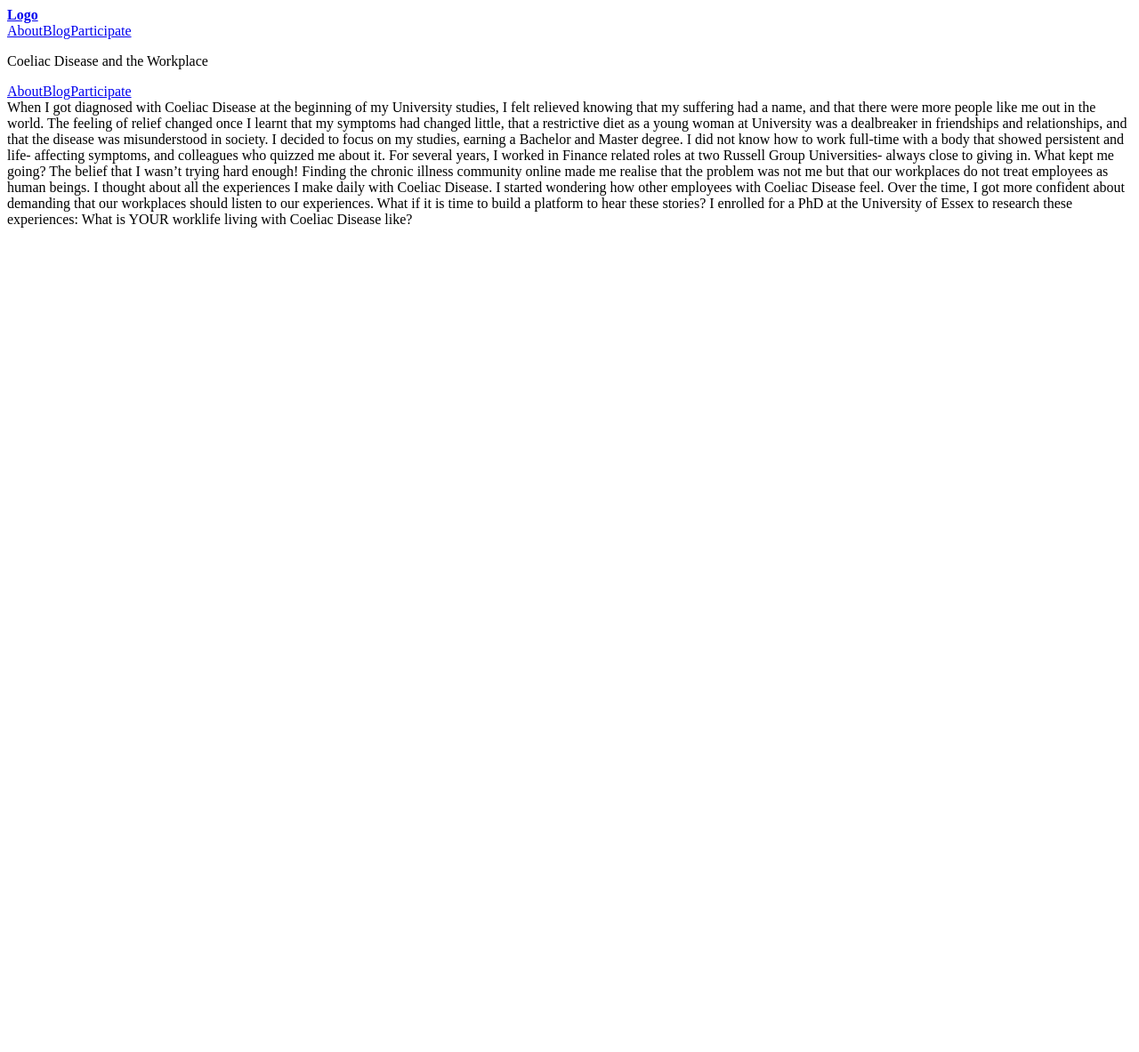
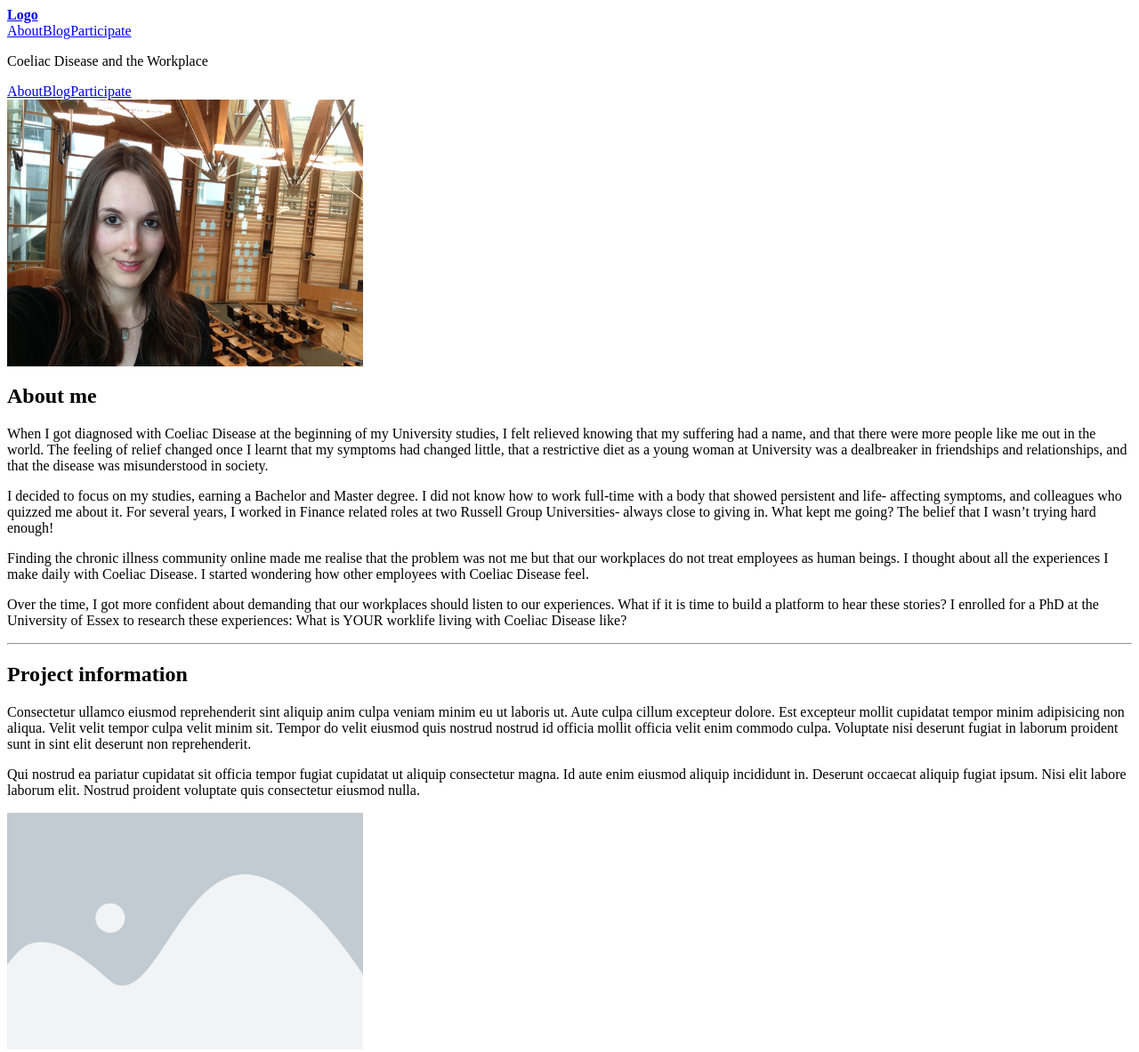
Before and after one commit to Glutenowhere/website, a Gatsby site: page /about in a window 1280 px wide. Shown: the whole page at 89% size. Before the commit the page ends 800 px from the top, so only its background shows below. Built offline with nearby package versions, Linux system fonts and the light colour scheme; Gatsby itself is replaced by a stand-in of ours; some icons are missing.

Commit message:
setup gatsby-node and about page

```diff
--- /dev/null
+++ b/gatsby-node.js
@@ -0,0 +1,29 @@
+const { graphql } = require("gatsby");
+const path = require("path");
+
+
+exports.onCreateNode = ({ node, actions }) => {
+    const { createNodeField } = actions
+
+
+    // Add a category field to all MarkdownRemark nodes
+    const contentDir = path.resolve("./src/content");
+
+    if (node.internal.type === "MarkdownRemark") {
+        const category = path.dirname(
+            path.relative(contentDir, node.fileAbsolutePath)
+        )
+    const fields = {
+      category: category,
+      slug:
+        "/" +
+        category +
+        "/" +
+        path.basename(node.fileAbsolutePath, ".md").replace("_", "-"),
+    };
+
+        for (const [name, value] of Object.entries(fields)) {
+          createNodeField({ node, name, value });
+        }
+    }
+}
--- a/public/page-data/about/page-data.json
+++ b/public/page-data/about/page-data.json
@@ -1 +1 @@
-{"componentChunkName":"component---src-pages-about-js","path":"/about/","result":{"pageContext":{}},"staticQueryHashes":[],"slicesMap":{}}
+{"componentChunkName":"component---src-pages-about-js","path":"/about/","result":{"pageContext":{}},"staticQueryHashes":["4007792193"],"slicesMap":{}}
--- /dev/null
+++ b/public/page-data/sq/d/3057570953.json
@@ -0,0 +1 @@
+{"data":{"bio":{"frontmatter":{"title":"About me","image":{"childImageSharp":{"gatsbyImageData":{"layout":"constrained","backgroundColor":"#080808","images":{"fallback":{"src":"/static/53e1b9d56dcc71a0b8d2c22deaeae2ed/90ed1/anne.jpg","srcSet":"/static/53e1b9d56dcc71a0b8d2c22deaeae2ed/875ed/anne.jpg 50w,\n/static/53e1b9d56dcc71a0b8d2c22deaeae2ed/98cbe/anne.jpg 100w,\n/static/53e1b9d56dcc71a0b8d2c22deaeae2ed/90ed1/anne.jpg 200w,\n/static/53e1b9d56dcc71a0b8d2c22deaeae2ed/2070e/anne.jpg 400w","sizes":"(min-width: 200px) 200px, 100vw"},"sources":[{"srcSet":"/static/53e1b9d56dcc71a0b8d2c22deaeae2ed/1a81d/anne.webp 50w,\n/static/53e1b9d56dcc71a0b8d2c22deaeae2ed/f6ea0/anne.webp 100w,\n/static/53e1b9d56dcc71a0b8d2c22deaeae2ed/b5535/anne.webp 200w,\n/static/53e1b9d56dcc71a0b8d2c22deaeae2ed/f5c71/anne.webp 400w","type":"image/webp","sizes":"(min-width: 200px) 200px, 100vw"}]},"width":200,"height":150}}}}},"project":{"frontmatter":{"title":"Project information","image":null}}}}
--- a/src/content/about/bio.md
+++ b/src/content/about/bio.md
@@ -1,12 +1,15 @@
 ---
 title: "About me"
-image: ""
+image: "anne.jpeg"
 ---
 
 When I got diagnosed with Coeliac Disease at the beginning of my University studies, I felt relieved knowing that my suffering had a name, and that there were more people like me out in the world. The feeling of relief changed once I learnt that my symptoms had changed little, that a restrictive diet as a young woman at University was a dealbreaker in friendships and relationships, and that the disease was misunderstood in society.
 
+
 I decided to focus on my studies, earning a Bachelor and Master degree. I did not know how to work full-time with a body that showed persistent and life- affecting symptoms, and colleagues who quizzed me about it. For several years, I worked in Finance related roles at two Russell Group Universities- always close to giving in. What kept me going? The belief that I wasn’t trying hard enough!
+
 
 Finding the chronic illness community online made me realise that the problem was not me but that our workplaces do not treat employees as human beings. I thought about all the experiences I make daily with Coeliac Disease. I started wondering how other employees with Coeliac Disease feel.
 
+
 Over the time, I got more confident about demanding that our workplaces should listen to our experiences. What if it is time to build a platform to hear these stories? I enrolled for a PhD at the University of Essex to research these experiences: What is YOUR worklife living with Coeliac Disease like?
--- a/src/content/about/project.md
+++ b/src/content/about/project.md
@@ -0,0 +1,8 @@
+---
+title: "Project information"
+image: "./placeholder.png"
+---
+
+Consectetur ullamco eiusmod reprehenderit sint aliquip anim culpa veniam minim eu ut laboris ut. Aute culpa cillum excepteur dolore. Est excepteur mollit cupidatat tempor minim adipisicing non aliqua. Velit velit tempor culpa velit minim sit. Tempor do velit eiusmod quis nostrud nostrud id officia mollit officia velit enim commodo culpa. Voluptate nisi deserunt fugiat in laborum proident sunt in sint elit deserunt non reprehenderit.
+
+Qui nostrud ea pariatur cupidatat sit officia tempor fugiat cupidatat ut aliquip consectetur magna. Id aute enim eiusmod aliquip incididunt in. Deserunt occaecat aliquip fugiat ipsum. Nisi elit labore laborum elit. Nostrud proident voluptate quis consectetur eiusmod nulla.
--- a/src/pages/about.js
+++ b/src/pages/about.js
@@ -1,35 +1,78 @@
 import React from "react";
+import { graphql, useStaticQuery } from "gatsby";
 import Layout from "../components/layout";
+import { GatsbyImage } from "gatsby-plugin-image";
+
 
 const About = () => {
+    const data = useStaticQuery(graphql`
+      {
+        bio: markdownRemark(
+          fields: { category: { eq: "about" } }
+          fileAbsolutePath: { regex: "/bio.md/" }
+        ) {
+          html
+          frontmatter {
+            title
+            image {
+              childImageSharp {
+                gatsbyImageData(layout: CONSTRAINED, width: 400)
+              }
+            }
+          }
+        }
+        project: markdownRemark(
+          fields: { category: { eq: "about" } }
+          fileAbsolutePath: { regex: "/project.md/" }
+        ) {
+          html
+          frontmatter {
+            title
+            image {
+              childImageSharp {
+                gatsbyImageData(layout: CONSTRAINED, width: 400)
+              }
+            }
+          }
+        }
+      }
+    `);
   return (
     <Layout>
-      <section>
+      <section className="section">
         <div className="columns">
-          <div className="column is-one-third"></div>
+          <div className="column is-one-third">
+            <GatsbyImage
+              alt="Image of Anne Steinhoff"
+              image={data.bio.frontmatter.image.childImageSharp.gatsbyImageData}
+            />
+          </div>
           <div className="column is-two-thirds">
-            When I got diagnosed with Coeliac Disease at the beginning of my
-            University studies, I felt relieved knowing that my suffering had a
-            name, and that there were more people like me out in the world. The
-            feeling of relief changed once I learnt that my symptoms had changed
-            little, that a restrictive diet as a young woman at University was a
-            dealbreaker in friendships and relationships, and that the disease
-            was misunderstood in society. I decided to focus on my studies,
-            earning a Bachelor and Master degree. I did not know how to work
-            full-time with a body that showed persistent and life- affecting
-            symptoms, and colleagues who quizzed me about it. For several years,
-            I worked in Finance related roles at two Russell Group Universities-
-            always close to giving in. What kept me going? The belief that I
-            wasn’t trying hard enough! Finding the chronic illness community
-            online made me realise that the problem was not me but that our
-            workplaces do not treat employees as human beings. I thought about
-            all the experiences I make daily with Coeliac Disease. I started
-            wondering how other employees with Coeliac Disease feel. Over the
-            time, I got more confident about demanding that our workplaces
-            should listen to our experiences. What if it is time to build a
-            platform to hear these stories? I enrolled for a PhD at the
-            University of Essex to research these experiences: What is YOUR
-            worklife living with Coeliac Disease like?
+            <h1 className="title">{data.bio.frontmatter.title}</h1>
+            <div
+              className="content"
+              dangerouslySetInnerHTML={{ __html: data.bio.html }}
+            ></div>
+          </div>
+        </div>
+      </section>
+      <hr />
+      <section className="section">
+        <div className="columns">
+          <div className="column is-two-thirds">
+            <h1 className="title">{data.project.frontmatter.title}</h1>
+            <div
+              className="content"
+              dangerouslySetInnerHTML={{ __html: data.project.html }}
+            ></div>
+          </div>
+          <div className="column is-one-third">
+            <GatsbyImage
+              alt="Image describing the Coeliac Disease and the Workplace project"
+              image={
+                data.project.frontmatter.image.childImageSharp.gatsbyImageData
+              }
+            />
           </div>
         </div>
       </section>
```
Also changed, not shown: public/page-data/sq/d/2389923962.json (added, +1 -0 lines), public/page-data/sq/d/3344704398.json (added, +1 -0 lines), public/page-data/sq/d/4007792193.json (added, +1 -0 lines), public/page-data/sq/d/4048436926.json (added, +1 -0 lines), public/static/53e1b9d56dcc71a0b8d2c22deaeae2ed/0d27e/anne.webp (added), public/static/53e1b9d56dcc71a0b8d2c22deaeae2ed/f5c71/anne.webp (added), public/static/6e45d55cd3da3f0a9c12568e44160cff/89c0d/placeholder.webp (added), src/content/about/placeholder.png (added).
